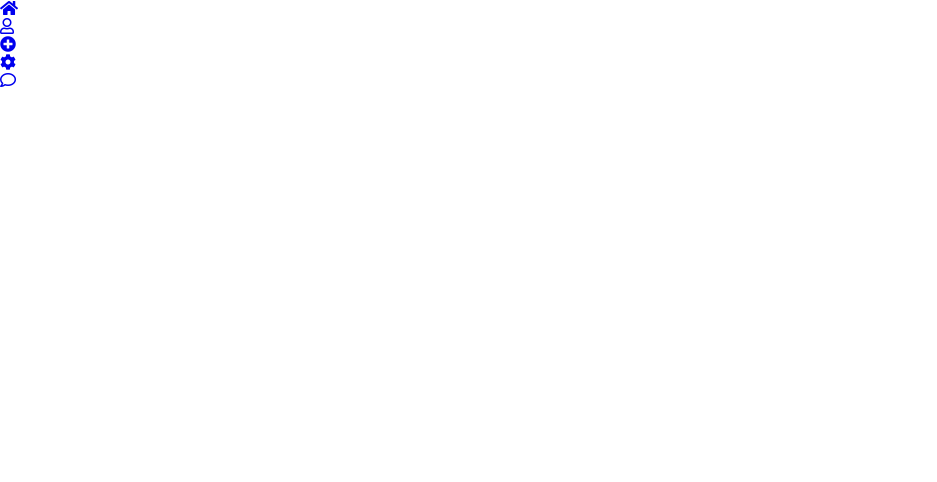
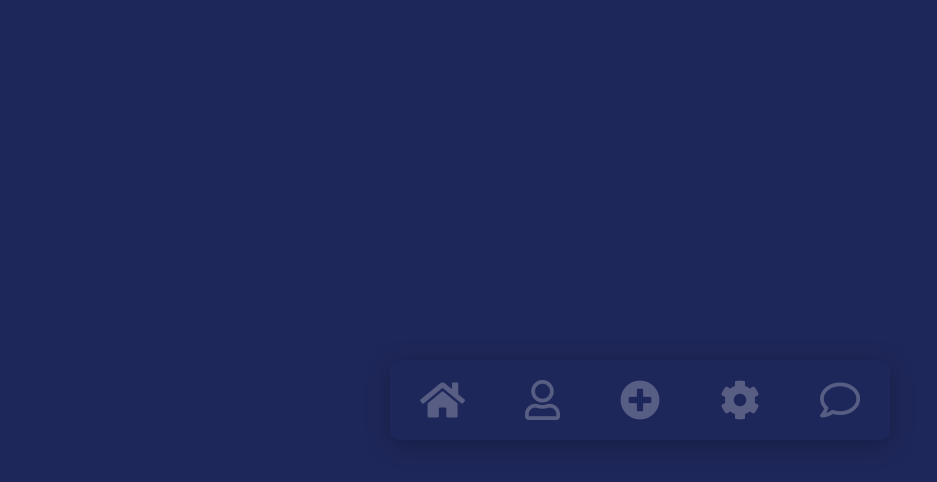
Before and after one commit to CJR85/magic-line-indicator, a plain HTML site: page index.html in a window 1280 px wide. Shown: the whole page, without its empty margins (0-937 px from the left). Drawn offline with Linux system fonts and the light colour scheme.

Commit message:
Style body, ul, li, a tags and icons

```diff
--- a/style.css
+++ b/style.css
@@ -3,3 +3,44 @@
   padding: 0;
   box-sizing: border-box;
 }
+
+body {
+  display: flex;
+  justify-content: center;
+  align-items: center;
+  min-height: 100vh;
+  background: #1e2759;
+}
+
+ul {
+  position: relative;
+  display: flex;
+  justify-content: center;
+  align-items: center;
+  border-radius: 10px;
+  box-shadow: 0 5px 25px rgba(0, 0, 0, 0.25);
+}
+
+ul li {
+  list-style: none;
+}
+
+ul li a {
+  position: relative;
+  color: #fff;
+  text-decoration: none;
+  display: inline-block;
+  padding: 20px 30px;
+  z-index: 1000;
+}
+
+ul li a i {
+  font-size: 2.5em;
+  pointer-events: none;
+  opacity: 0.25;
+  transition: 0.25s;
+}
+
+ul li:hover a i {
+  opacity: 1;
+}
```
